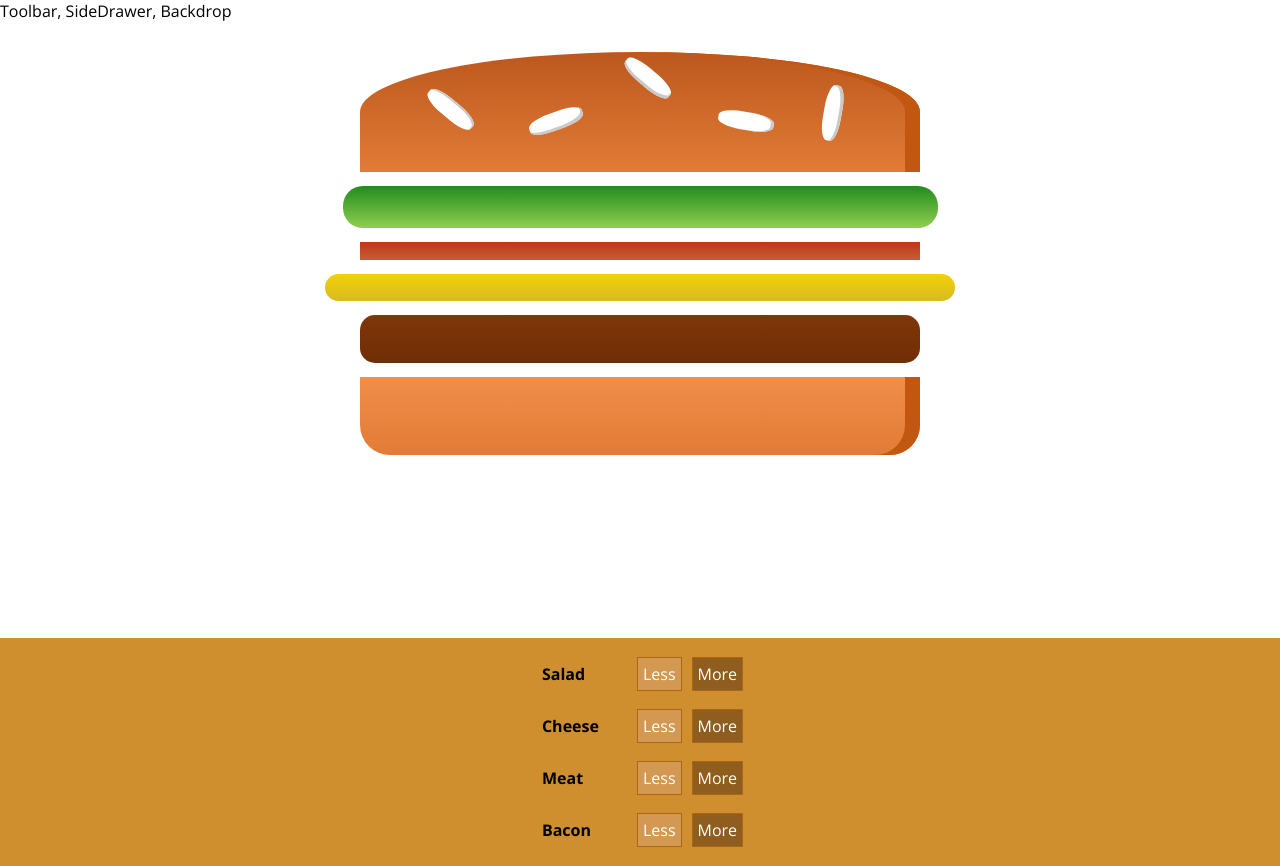
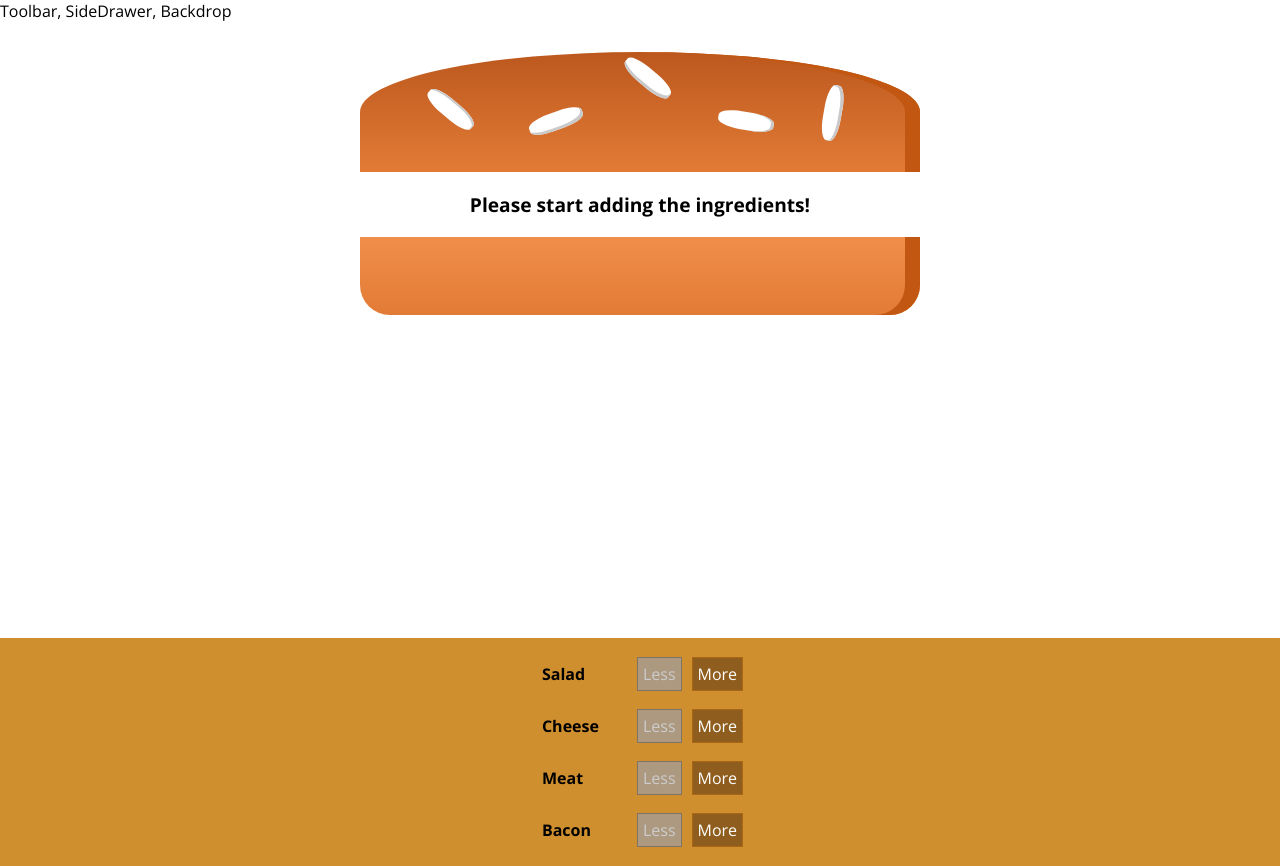
Before and after one commit to Skona27/burger-builder, a React app: page / in a window 1280 px wide. Built offline with nearby package versions, Linux system fonts and the light colour scheme.

Commit message:
added burger build logic

```diff
--- a/src/components/Burger/BuildControls/BuildControl/BuildControl.css
+++ b/src/components/Burger/BuildControls/BuildControl/BuildControl.css
@@ -11,6 +11,7 @@
   padding: 5px;
   margin: 0 5px;
   border: 1px solid #aa6817;
+  cursor: pointer;
 }
 
 .BuildControl button:disabled {
--- a/src/components/Burger/BuildControls/BuildControl/BuildControl.js
+++ b/src/components/Burger/BuildControls/BuildControl/BuildControl.js
@@ -5,8 +5,8 @@ const buildControl = props => {
   return (
     <div className={classes.BuildControl}>
       <div className={classes.Label}>{props.label}</div>
-      <button className={classes.Less}>Less</button>
-      <button className={classes.More}>More</button>
+      <button className={classes.Less} onClick={props.removeIngredient} disabled={props.disabled}>Less</button>
+      <button className={classes.More} onClick={props.addIngredient} >More</button>
     </div>
   )
 }
--- a/src/components/Burger/BuildControls/BuildControls.js
+++ b/src/components/Burger/BuildControls/BuildControls.js
@@ -14,7 +14,11 @@ const buildControls = props => {
   return (
     <div className={classes.BuildControls}>
       {controls.map(control => (
-        <BuildControl key={control.label} label={control.label} />
+        <BuildControl key={control.label} label={control.label}
+          addIngredient={() => props.addIngredient(control.type)}
+          removeIngredient={() => props.removeIngredient(control.type)}
+          disabled={props.disabled[control.type]}
+        />
       ))}
     </div>
   )
--- a/src/containers/BurgerBuilder/BurgerBuilder.js
+++ b/src/containers/BurgerBuilder/BurgerBuilder.js
@@ -3,6 +3,13 @@ import Aux from "../../hoc/Aux";
 
 import Burger from "../../components/Burger/Burger";
 import BuildControls from "../../components/Burger/BuildControls/BuildControls";
+
+const INGREDIENT_PRICES = {
+  salad: 0.5,
+  cheese: 0.4,
+  meat: 1.3,
+  bacon: 0.7
+};
 
 class BurgerBuilder extends Component {
   constructor(props) {
@@ -10,19 +17,49 @@ class BurgerBuilder extends Component {
 
     this.state = {
       ingredients: {
-        salad: 1,
-        bacon: 1,
-        cheese: 1,
-        meat: 1
-      }
+        salad: 0,
+        bacon: 0,
+        cheese: 0,
+        meat: 0
+      },
+      totalPrice: 2
+    }
+  }
+
+  addIngredientHandler = type => {
+    const updatedIngredients = {...this.state.ingredients};
+    updatedIngredients[type] += 1;
+
+    const newPrice = this.state.totalPrice + INGREDIENT_PRICES[type];
+    this.setState({ingredients: updatedIngredients, totalPrice: newPrice});
+  }
+
+  removeIngredientHandler = type => {
+    const updatedIngredients = {...this.state.ingredients};
+    let newPrice = this.state.totalPrice;
+
+    if(updatedIngredients[type] > 0) {
+      updatedIngredients[type] -= 1;
+      newPrice -= INGREDIENT_PRICES[type];
+      this.setState({ingredients: updatedIngredients, totalPrice: newPrice});
     }
   }
 
   render() {
+    const disabledInfo = {...this.state.ingredients};
+
+    for (let key in disabledInfo) {
+      disabledInfo[key] = disabledInfo[key] <= 0
+    }
+
     return (
         <Aux>
           <Burger ingredients={this.state.ingredients} />
-          <BuildControls />
+          <BuildControls
+            addIngredient={this.addIngredientHandler}
+            removeIngredient={this.removeIngredientHandler}
+            disabled={disabledInfo}
+          />
         </Aux>
     );
   }
```
